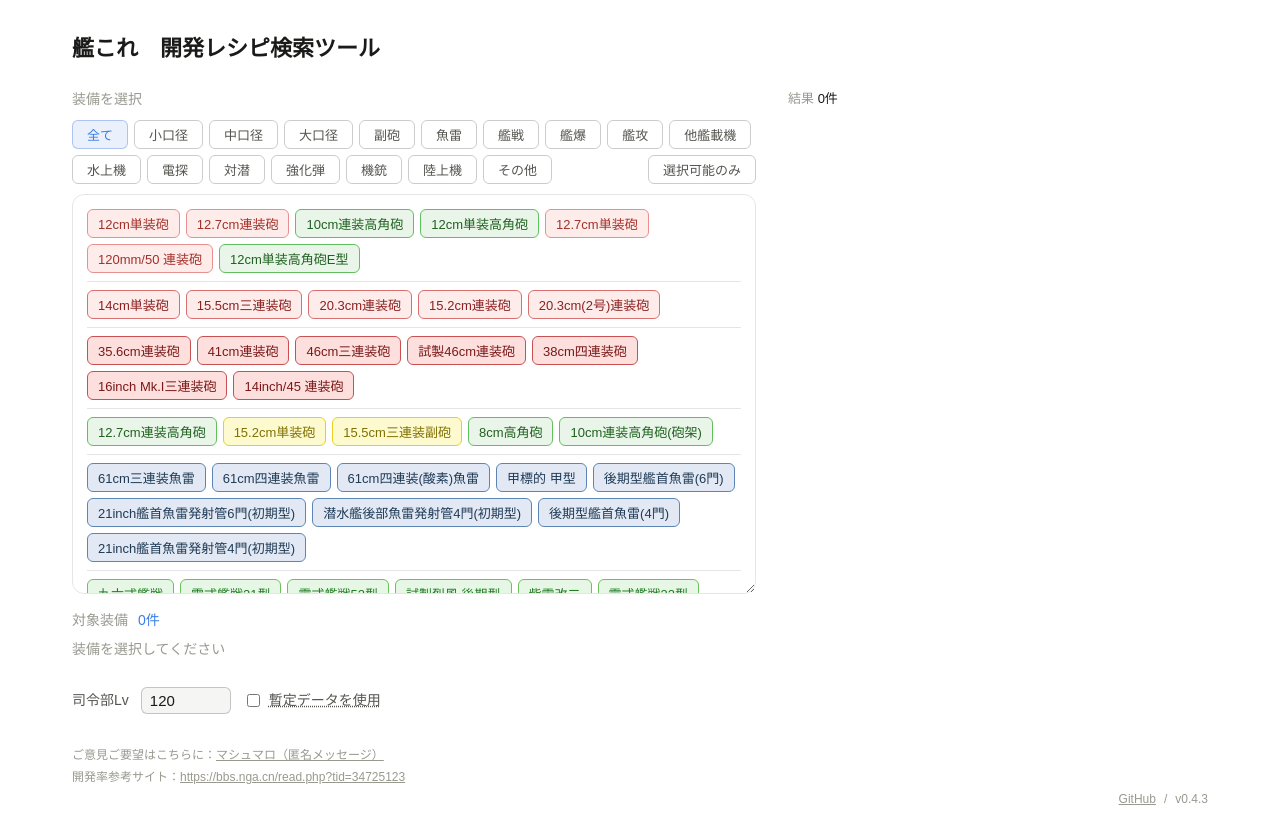
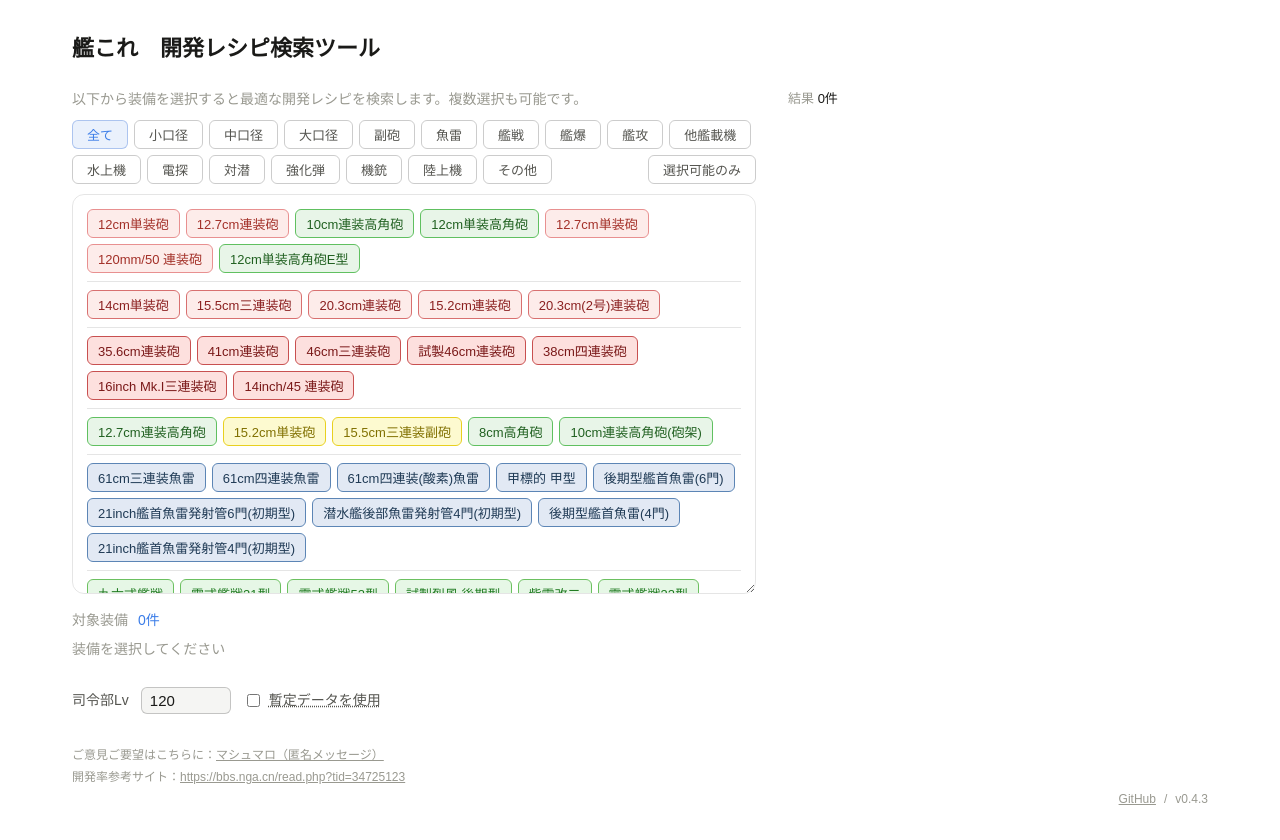
Before and after one commit to iora339/kc-dev-gen, a React (Vite) app: page / in a window 1280 px wide. Built offline with nearby package versions, Linux system fonts and the light colour scheme.

Commit message:
装備選択欄の見出しを機能説明文に変更

```diff
--- a/src/components/EquipmentSelector.tsx
+++ b/src/components/EquipmentSelector.tsx
@@ -69,7 +69,7 @@ export function EquipmentSelector({ equipment, developableIds, selectedIds, disa
 
   return (
     <div>
-      <p style={{ fontSize: 14, color: "var(--text-muted)", margin: "0 0 10px" }}>装備を選択</p>
+      <p style={{ fontSize: 14, color: "var(--text-muted)", margin: "0 0 10px" }}>以下から装備を選択すると最適な開発レシピを検索します。複数選択も可能です。</p>
       <div style={{ display: "flex", flexWrap: "wrap", gap: 6, marginBottom: 10 }}>
         <button onClick={() => setActiveCats(new Set())} style={tabStyle(allActive)}>
           全て
```
